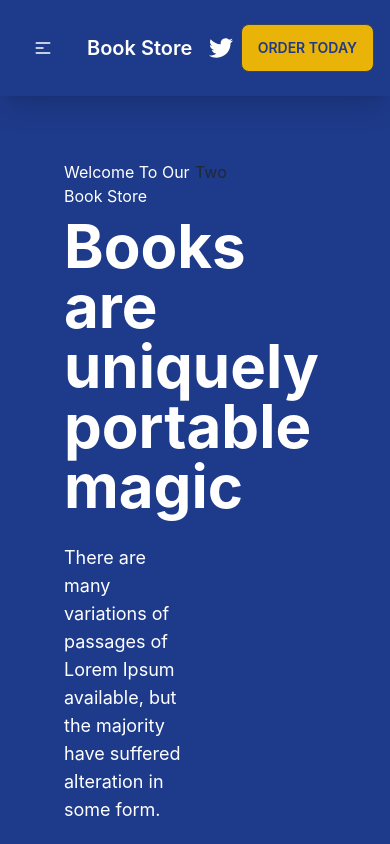
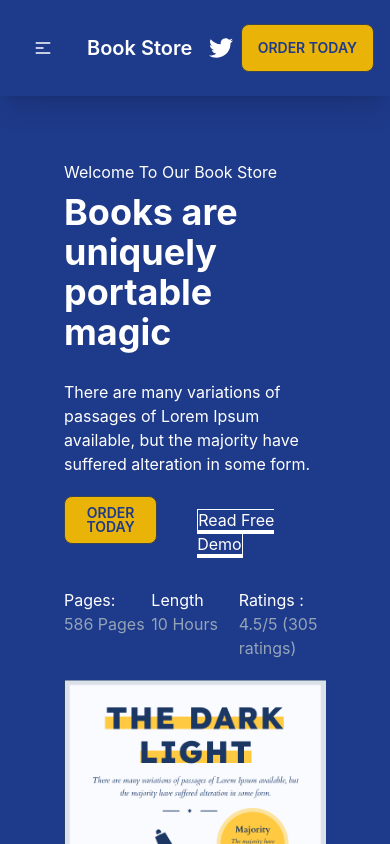
Before and after one commit to imashiqe/book-app, a React (Create React App) app: page / in a window 390 px wide. Shown: the top 844 px of the page. Built offline with nearby package versions, Linux system fonts and the light colour scheme.

Commit message:
book added

```diff
--- a/src/component/Home/Banner/Banner.js
+++ b/src/component/Home/Banner/Banner.js
@@ -1,15 +1,15 @@
 import React from 'react';
 import { Link } from 'react-router-dom';
-
+import book from '../../../assets/image/book_banner.png';
 const Banner = () => {
     return (
         <div className='bg-blue-900 py-16 px-16'>
-             <div className='container mx-auto grid  grid-cols-2'>
+             <div className='container mx-auto grid  grid-cols-1 lg:grid-cols-2'>
                    <div>
                       <h5 className='text-white text-1xl'>Welcome To Our Book Store</h5>
-                      <h2 className='py-2 text-6xl font-bold text-white text-shadow-xl'>Books are uniquely
+                      <h2 className='py-2 text-4xl lg:text-6xl font-bold text-white text-shadow-xl'>Books are uniquely
 portable magic </h2>
-   <p className='py-5 text-white text-lg'>There are many variations of passages of Lorem Ipsum available, but the majority have suffered alteration in some form.</p>
+   <p className='py-5 text-white lg:text-lg '>There are many variations of passages of Lorem Ipsum available, but the majority have suffered alteration in some form.</p>
 
           <div className='flex'>
                  <div>
@@ -21,10 +21,28 @@ portable magic </h2>
                      <Link className='text-white border border-b-4 border-white'>Read Free Demo</Link>
                  </div>
           </div>
+
+             <div className='grid grid-cols-3 py-5' >
+                 <div >
+                    <h2 className='text-white'>Pages:</h2>
+                    <p className='text-slate-400 '>586 Pages</p>
+                 </div>
+                 <div >
+                 <h2 className='text-white'>Length</h2>
+                    <p className='text-slate-400'>10 Hours</p>
+                 </div>
+                 <div >
+                 <h2 className='text-white'>Ratings :</h2>
+                    <p className='text-slate-400'>4.5/5 (305 ratings)</p>
+                 </div>
+             </div>
                    </div>
 
                    <div>
-                      <h2>Two</h2>
+                   <div className="card   ">
+  <figure><img src={book} alt="Album"/></figure>
+
+</div>
                    </div>
              </div>
         </div>
```
Also changed, not shown: src/assets/image/book_banner.png (added).
